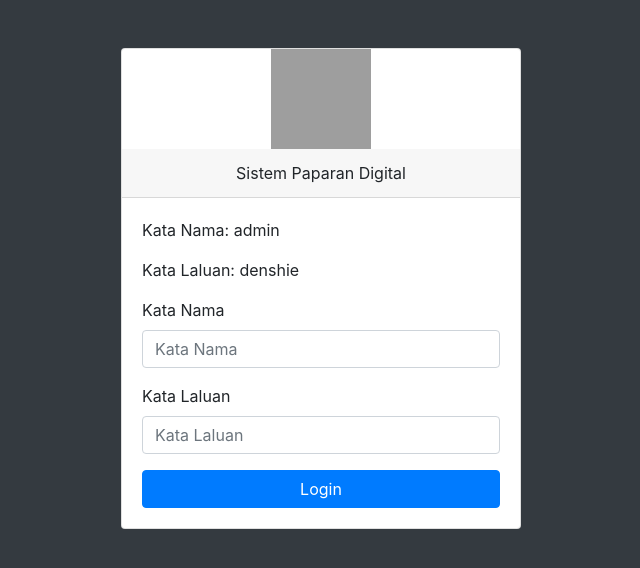
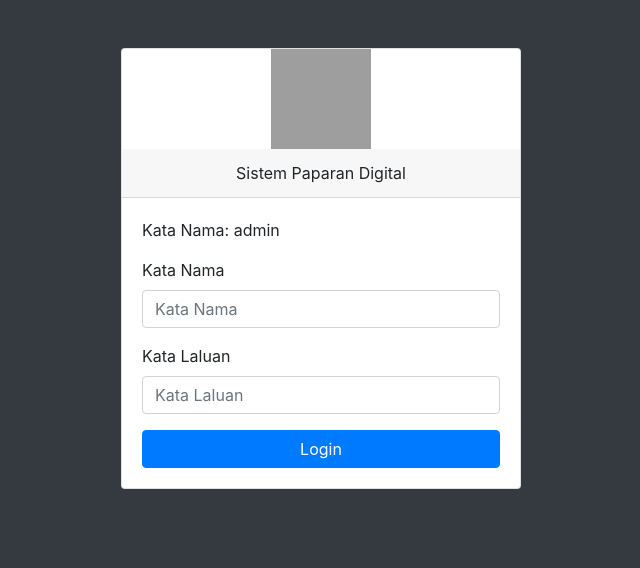
Before and after one commit to lamlieabdullah/Masjid, a PHP site: page /masjid/admin/login.php in a window 1280 px wide. Shown: the top 568 px of the page, without its empty margins (319-959 px from the left). Run offline with PHP 8.4, Linux system fonts and the light colour scheme; some libraries are stand-ins or nearby versions; grey boxes are pictures that could not be loaded.

Commit message:
update password

```diff
--- a/admin/login.php
+++ b/admin/login.php
@@ -60,7 +60,6 @@ if(isset($_SESSION['UserData']['Username'])){
       <div class="card-header text-center">Sistem Paparan Digital</div>
       <div class="card-body">
           <p>Kata Nama: admin</p>
-      <p>Kata Laluan: denshie</p>
         <form action="login.php" method="post">
           <div class="form-group">
             <label for="exampleInputEmail1">Kata Nama</label>
```
